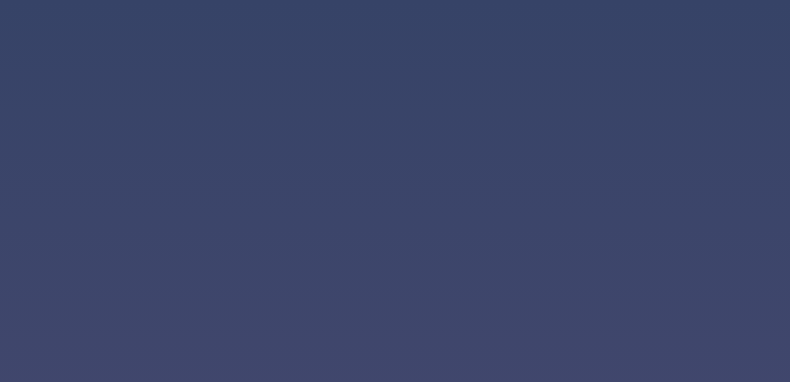
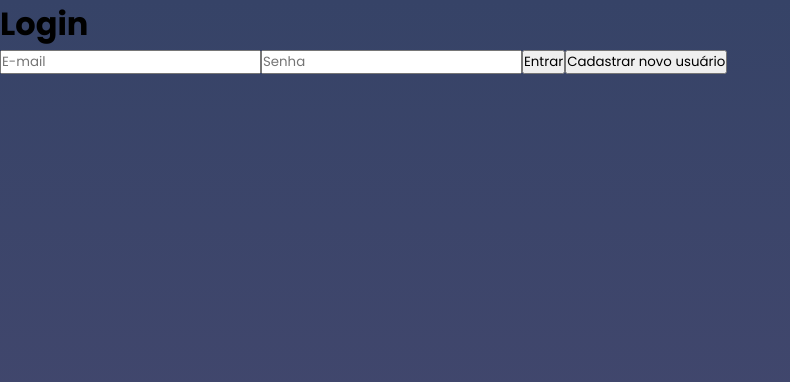
Before and after one commit to jaderdossantos/APSWEBFRONT, a React (Vite) app: page / in a window 1280 px wide. Before the commit this address had no page. Shown: the top 382 px of the page, without its empty margins (0-790 px from the left). Built offline with nearby package versions, Linux system fonts and the light colour scheme.

Commit message:
render caiu

```diff
--- a/package.json
+++ b/package.json
@@ -1,5 +1,4 @@
 {
-
   "name": "apsweb",
   "private": true,
   "version": "0.0.0",
@@ -25,7 +24,6 @@
     "eslint": "^9.36.0",
     "eslint-plugin-react-hooks": "^5.2.0",
     "eslint-plugin-react-refresh": "^0.4.22",
-    "gh-pages": "^6.3.0",
     "globals": "^16.4.0",
     "vite": "^7.1.7"
   }
--- a/src/app.jsx
+++ b/src/app.jsx
@@ -6,7 +6,7 @@ import Cadastro from './pages/Cadastro'
 function App() {
   return (
     <Routes>
-      <Route path="/APSWEBFRONT" element={<Login />}/>
+      <Route path="/" element={<Login />}/>
       <Route path="/cadastro" element={<Cadastro />} />
       <Route path="/consulta" element={<Consulta />} />
     </Routes>
--- a/src/services/api.js
+++ b/src/services/api.js
@@ -2,7 +2,7 @@ import axios from 'axios'
 
 const api = axios.create({
 
-    baseURL: 'https://apsweb-04lz.onrender.com/'
+    baseURL: 'http://localhost:3000/'
 })
 
 export default api
```
Also changed, not shown: 1 other file (tests, documents, lock files or other folders).
